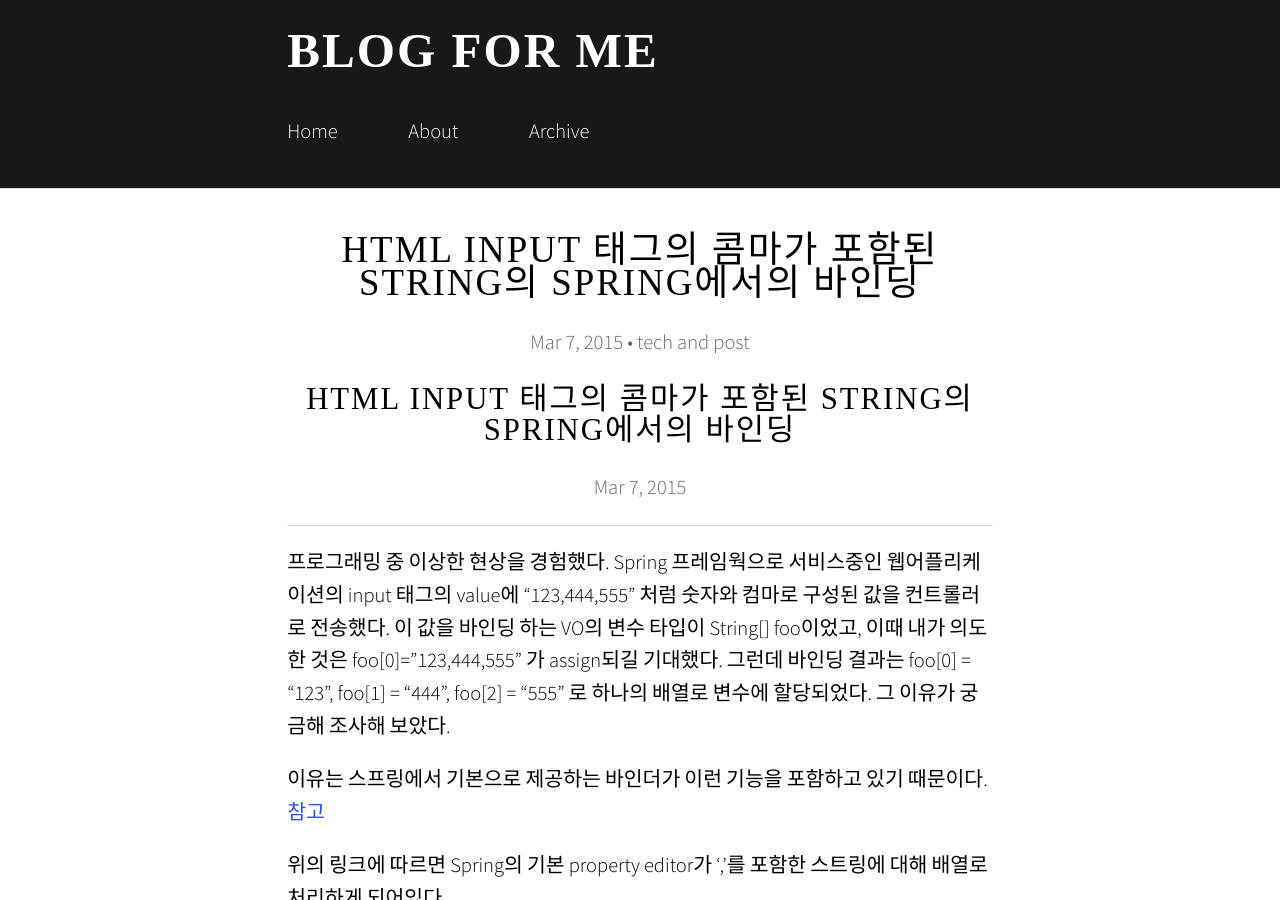
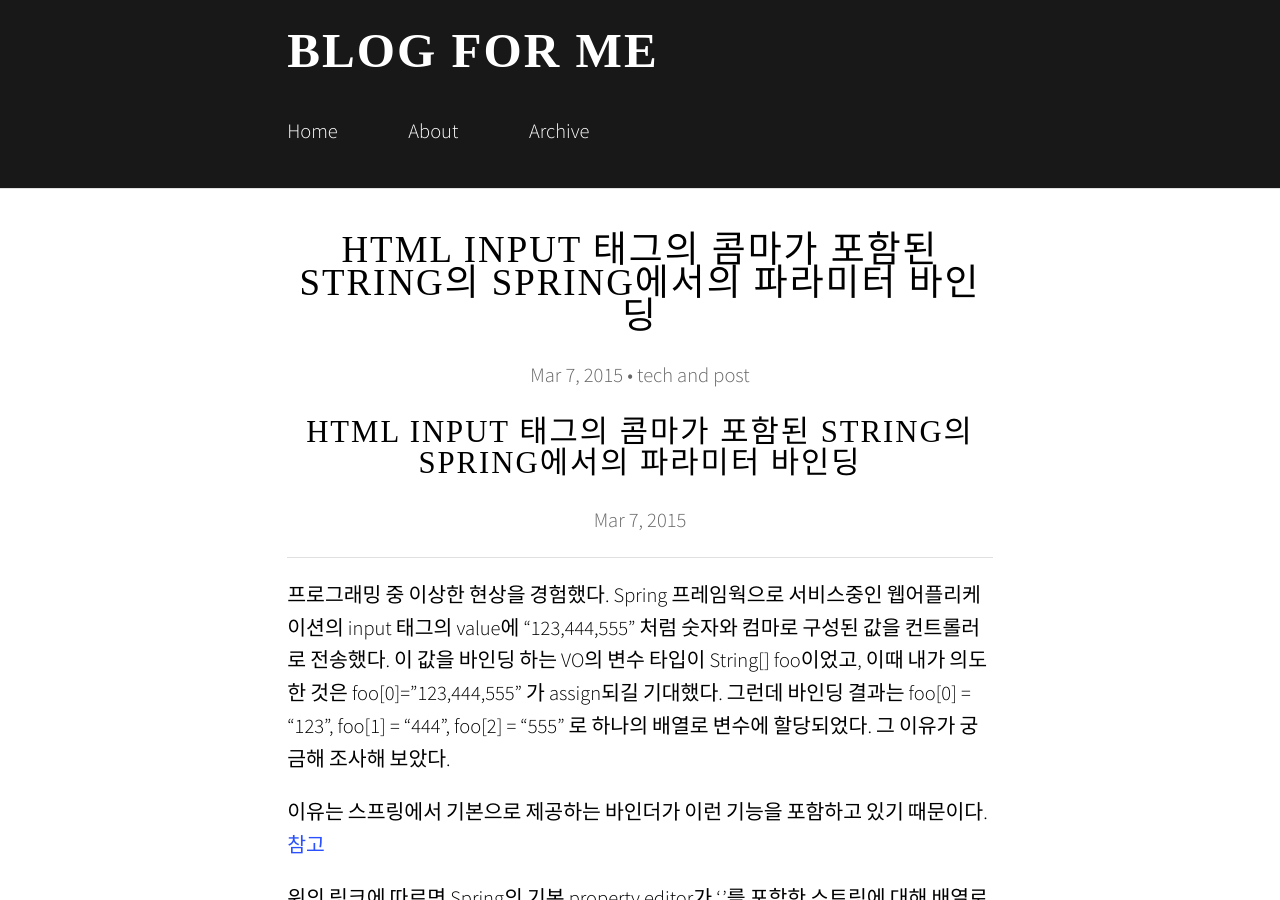
Before and after one commit to sungbine/sungbine.github.io, a Jekyll site: the page built from _posts/2015-03-07-input_comma_seperated_value.markdown, in a window 1280 px wide and 900 px high. Built offline with Jekyll 4.4.1, drawn with Linux system fonts in a browser that asks for light colours; nearby versions of some CDN libraries; some web fonts are replaced; comment, search, counter and statistics services are not loaded.

Commit message:
Update 2015-03-07-input_comma_seperated_value.markdown

```diff
--- a/_posts/2015-03-07-input_comma_seperated_value.markdown
+++ b/_posts/2015-03-07-input_comma_seperated_value.markdown
@@ -1,6 +1,6 @@
 ---
 layout: post
-title:  "html input 태그의 콤마가 포함된 String의 spring에서의 바인딩"
+title:  "HTML INPUT 태그의 콤마가 포함된 STRING의 SPRING에서의 파라미터 바인딩"
 date:   2015-03-07 15:00:00
 categories: tech post
 ---
```
